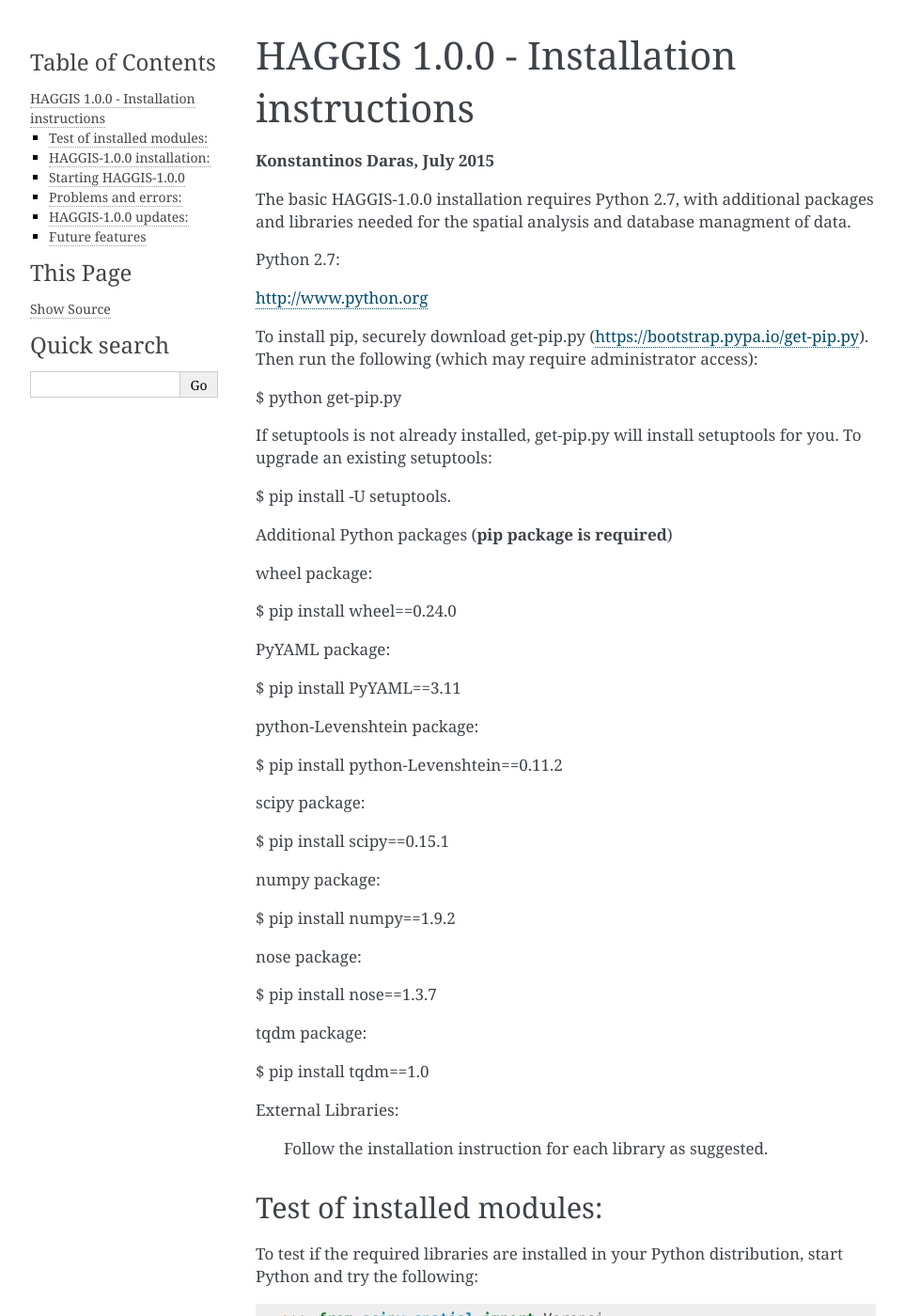
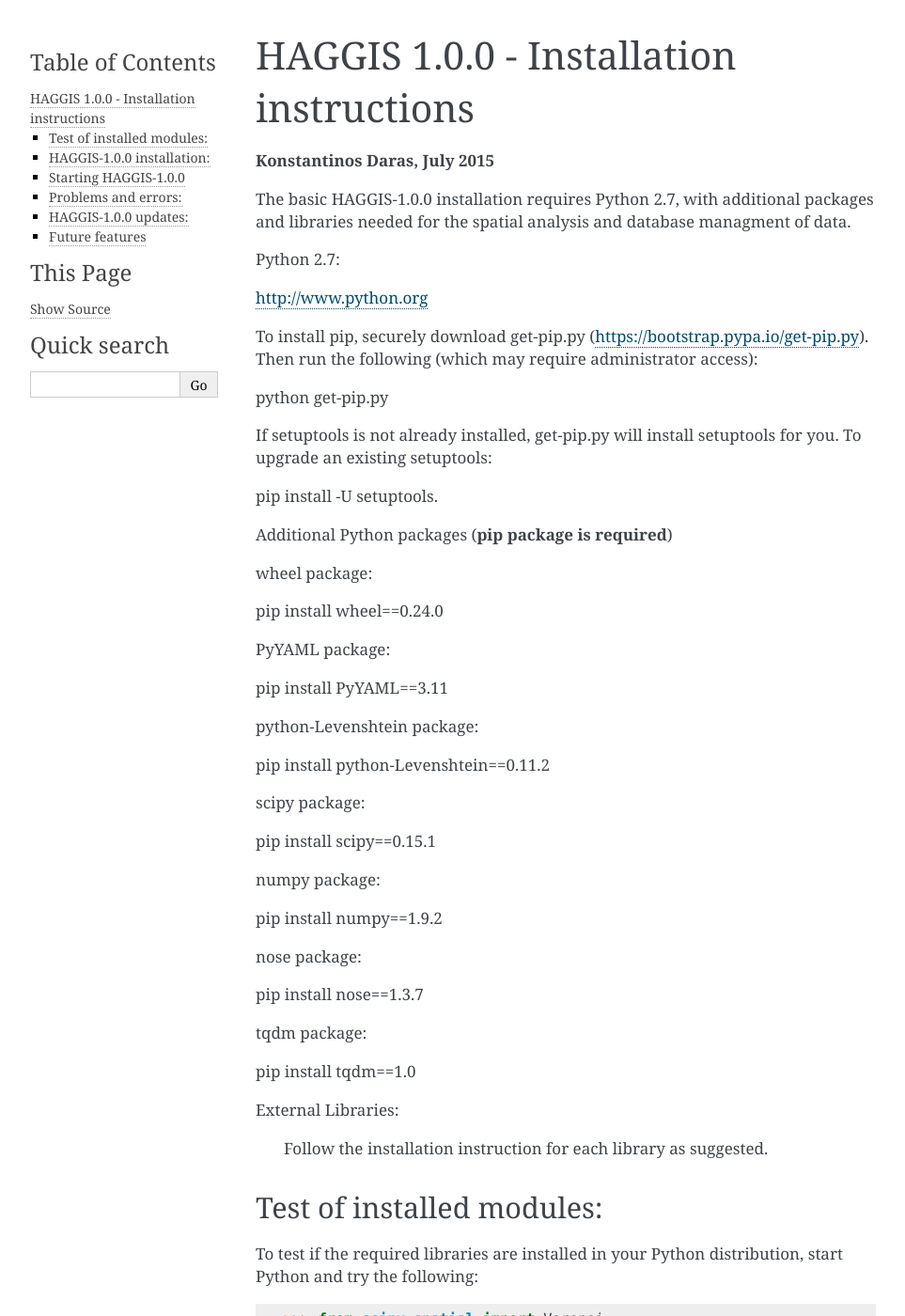
Before and after one commit to LSCS-Projects/HAGGIS, a Sphinx documentation site: the page built from docs/readme.rst, in a window 1280 px wide and 1400 px high. Shown: the whole window at 94% size, without its empty margins (148-1111 px from the left). Built offline with Sphinx 7.4.7, drawn with Linux system fonts in a browser that asks for light colours; pages that are not in the unit, such as notebooks, are missing from menus; some of the changed text lies outside the part shown.

Commit message:
Tidying.

```diff
--- a/docs/readme.rst
+++ b/docs/readme.rst
@@ -13,43 +13,43 @@
 
 http://www.python.org
 
-To install pip, securely download get-pip.py (https://bootstrap.pypa.io/get-pip.py). Then run the following (which may require administrator access):
+To install pip, securely download get-pip.py (https://bootstrap.pypa.io/get-pip.py). Then run the following (which may require administrator access)::
 
-$ python get-pip.py
+python get-pip.py
 
-If setuptools is not already installed, get-pip.py will install setuptools for you. To upgrade an existing setuptools:
+If setuptools is not already installed, get-pip.py will install setuptools for you. To upgrade an existing setuptools::
 
-$ pip install -U setuptools.
+pip install -U setuptools.
 
 Additional Python packages (**pip package is required**)
 
-wheel package:
+wheel package::
 
-$ pip install wheel==0.24.0
+pip install wheel==0.24.0
 
-PyYAML package:
+PyYAML package::
 
-$ pip install PyYAML==3.11
+pip install PyYAML==3.11
 
-python-Levenshtein package:
+python-Levenshtein package::
 
-$ pip install python-Levenshtein==0.11.2
+pip install python-Levenshtein==0.11.2
 
-scipy package:
+scipy package::
 
-$ pip install scipy==0.15.1
+pip install scipy==0.15.1
 
-numpy package:
+numpy package::
 
-$ pip install numpy==1.9.2
+pip install numpy==1.9.2
 
-nose package:
+nose package::
 
-$ pip install nose==1.3.7
+pip install nose==1.3.7
 
-tqdm package:
+tqdm package::
 
-$ pip install tqdm==1.0
+pip install tqdm==1.0
 
 
 External Libraries:
@@ -82,26 +82,26 @@
 
 Unpack the archive and a new directory named 'HAGGIS' will be created containing all the necessary HAGGIS modules and additional files such as example data sets, documentation and testing programs.
 
-Go into the 'tests' sub-directory within 'HAGGIS/haggis' and run all tests using the corresponding command provided:
+Go into the 'tests' sub-directory within 'HAGGIS/haggis' and run all tests using the corresponding command provided::
 
-$ nosetests
+nosetests
 
-or run the tests individually (within 'HAGGIS/haggis/tests' folder), for example:
+or run the tests individually (within 'HAGGIS/haggis/tests' folder), for example::
 
-$ python test_spatial.py
+python test_spatial.py
 
 
 
 Starting HAGGIS-1.0.0
 --------------------
 
-The HAGGIS can be started using:
+The HAGGIS can be started using::
 
-$ python haggis.py
+python haggis.py
 
 or
 
-$ python haggis.py <config file>
+python haggis.py <config file>
 
 where <config file> is a given configuration file.
 
```
